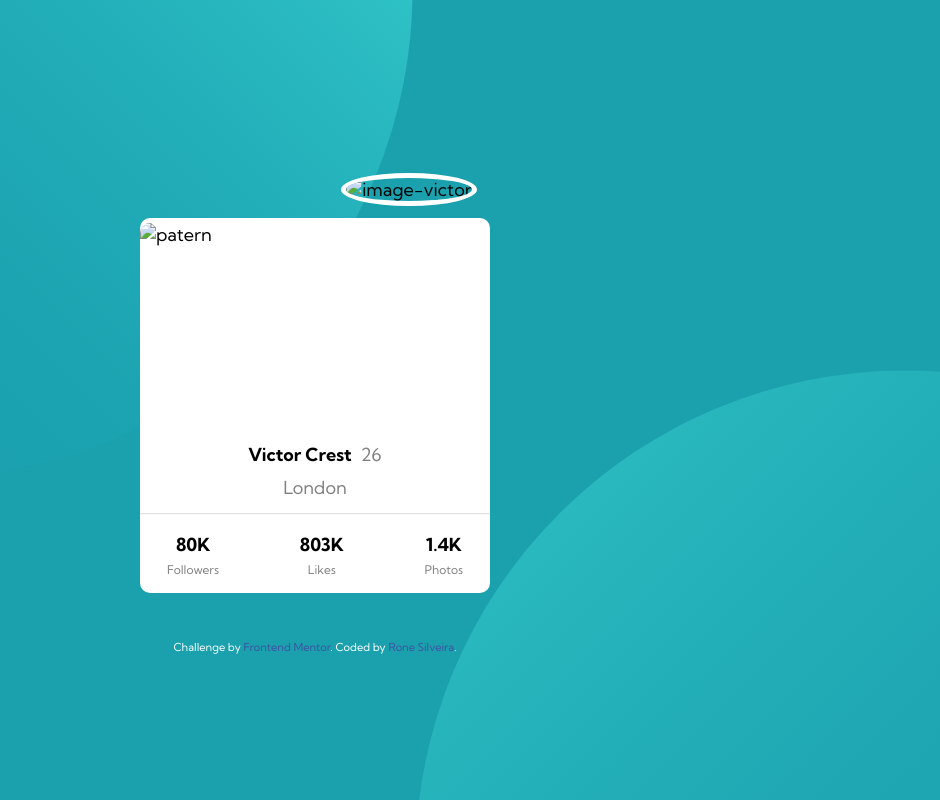
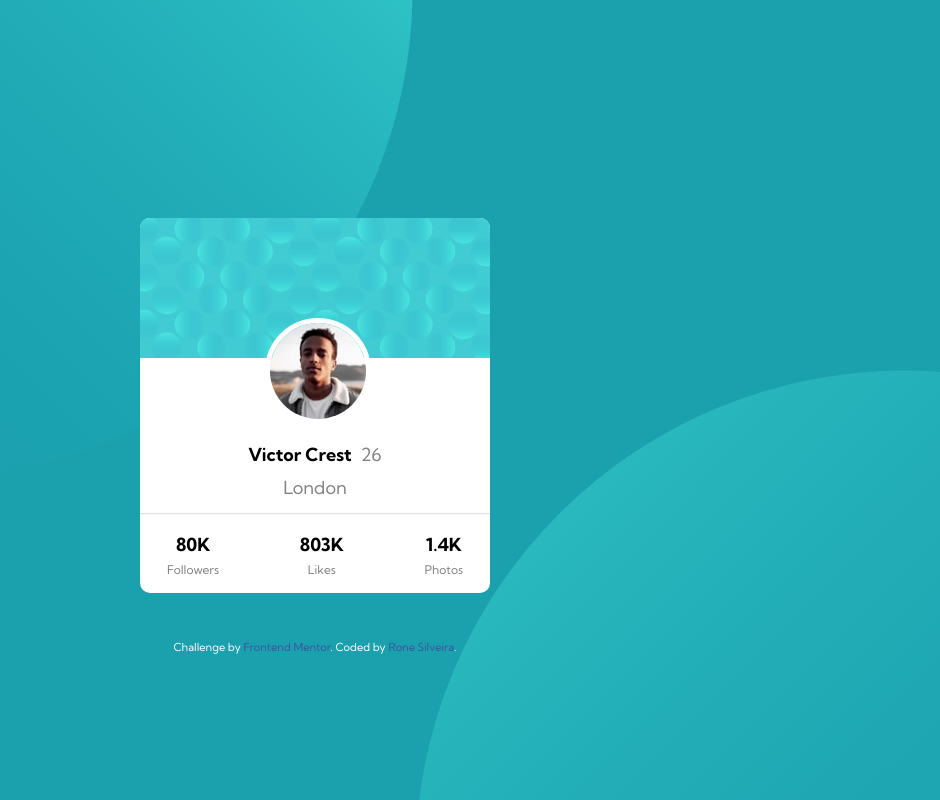
Before and after one commit to RoneBS/profile-card-component, a plain HTML site: page index.html in a window 1280 px wide. Shown: the whole page, without its empty margins (325-1265 px from the left). Drawn offline with Linux system fonts and the light colour scheme.

Commit message:
correcting images path

```diff
--- a/index.html
+++ b/index.html
@@ -30,8 +30,8 @@
   <div class="container">
     <div class="card">
       <div class="texture">
-        <img class="img-texture" src="../profile-card-component-main/images/bg-pattern-card.svg" alt="patern">
-        <img class="card-image" src="../profile-card-component-main/images/image-victor.jpg" alt="image-victor">
+        <img class="img-texture" src="./images/bg-pattern-card.svg" alt="patern">
+        <img class="card-image" src="./images/image-victor.jpg" alt="image-victor">
       </div>
       <div class="user-box">
         <div class="name-age">
```
